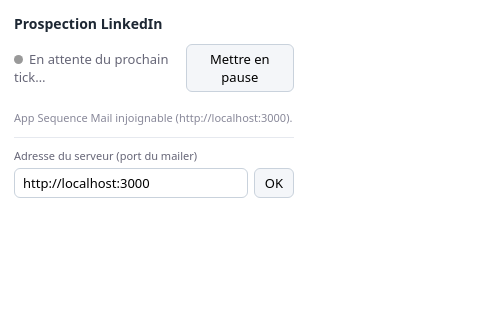
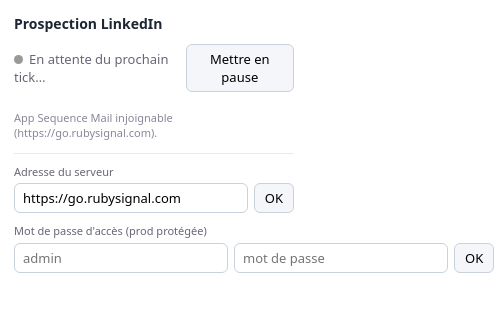
Before and after one commit to jmougeot/Prospection, a browser extension: page Sequence-mail/extension/popup.html in a window 400 px wide. Both pictures are taken after a click on the button "Mettre en pause". Shown: the whole page, 494 px wide, since content can reach past the window. Drawn offline with Linux system fonts and the light colour scheme; no server answers.

Commit message:
Sequence-mail: extension Chrome reliée au backend prod
Ajoute go.rubysignal.com aux host_permissions et adapte popup + background pour
piloter les actions LinkedIn depuis le backend déployé.

Co-authored-by: jmougeot <149587529+jmougeot@users.noreply.github.com>

```diff
--- a/Sequence-mail/extension/popup.html
+++ b/Sequence-mail/extension/popup.html
@@ -28,10 +28,16 @@
   <div class="stat" id="stat"></div>
   <div class="sub" id="sub"></div>
   <div class="srv">
-    <label for="server">Adresse du serveur (port du mailer)</label>
+    <label for="server">Adresse du serveur</label>
     <div class="line">
-      <input id="server" placeholder="http://localhost:3000">
+      <input id="server" placeholder="https://go.rubysignal.com">
       <button id="saveServer">OK</button>
+    </div>
+    <label for="authPass" style="margin-top:10px">Mot de passe d'accès (prod protégée)</label>
+    <div class="line">
+      <input id="authUser" placeholder="admin" style="flex:0 0 64px">
+      <input id="authPass" type="password" placeholder="mot de passe">
+      <button id="saveAuth">OK</button>
     </div>
   </div>
   <script src="popup.js"></script>
--- a/Sequence-mail/extension/popup.js
+++ b/Sequence-mail/extension/popup.js
@@ -1,10 +1,17 @@
 /* Popup : montre l'état (dernier tick de fond + quotas du serveur) et permet
  * d'activer/mettre en pause l'extension. La pause stoppe toute action locale. */
-const DEFAULT_SERVER = "http://localhost:3000"; // serveur Sequence Mail (port du mailer)
+const DEFAULT_SERVER = "https://go.rubysignal.com"; // prod partagée Sequence Mail (réglable ci-dessous — ex. http://localhost:3000 en local)
 
 async function getServer() {
   const { server } = await chrome.storage.local.get("server");
   return (server || DEFAULT_SERVER).replace(/\/+$/, "");
+}
+
+// En-tête d'auth pour la prod protégée par mot de passe (vide en local).
+async function authHeaders() {
+  const { authUser, authPass } = await chrome.storage.local.get(["authUser", "authPass"]);
+  if (!authPass) return {};
+  return { Authorization: "Basic " + btoa(`${authUser || "admin"}:${authPass}`) };
 }
 
 async function refresh() {
@@ -20,9 +27,24 @@
   document.getElementById("dot").className = "dot " + (on ? s.kind : "off");
   document.getElementById("statusText").textContent = on ? s.text : "En pause";
 
+  // Pré-remplit les champs d'identifiants (sans écraser ce que l'utilisateur tape)
+  const { authUser, authPass } = await chrome.storage.local.get(["authUser", "authPass"]);
+  if (document.activeElement !== document.getElementById("authUser")) {
+    document.getElementById("authUser").value = authUser || "";
+  }
+  if (document.activeElement !== document.getElementById("authPass")) {
+    document.getElementById("authPass").value = authPass || "";
+  }
+
   // Quotas du jour, lus côté serveur
   try {
-    const st = await fetch(`${SERVER}/api/li/status`).then((r) => r.json());
+    const r = await fetch(`${SERVER}/api/li/status`, { headers: await authHeaders() });
+    if (r.status === 401) {
+      document.getElementById("stat").innerHTML = "";
+      document.getElementById("sub").textContent = "Accès refusé (401) — mot de passe d'accès manquant ou incorrect.";
+      return;
+    }
+    const st = await r.json();
     document.getElementById("stat").innerHTML =
       `<div><b>${st.today.invite.sent}/${st.today.invite.cap}</b>invitations</div>` +
       `<div><b>${st.today.message.sent}/${st.today.message.cap}</b>messages</div>` +
@@ -43,9 +65,18 @@
   // informe aussi le serveur (cohérence de l'état affiché dans l'app)
   fetch(`${await getServer()}/api/li/toggle`, {
     method: "POST",
-    headers: { "content-type": "application/json" },
+    headers: { "content-type": "application/json", ...(await authHeaders()) },
     body: JSON.stringify({ enabled: next }),
   }).catch(() => {});
+  refresh();
+});
+
+// Enregistre les identifiants d'accès (prod protégée par mot de passe)
+document.getElementById("saveAuth").addEventListener("click", async () => {
+  await chrome.storage.local.set({
+    authUser: document.getElementById("authUser").value.trim() || "admin",
+    authPass: document.getElementById("authPass").value,
+  });
   refresh();
 });
 
```
Also changed, not shown: Sequence-mail/extension/background.js (+19 -3 lines), Sequence-mail/extension/README.md, Sequence-mail/extension/manifest.json.
